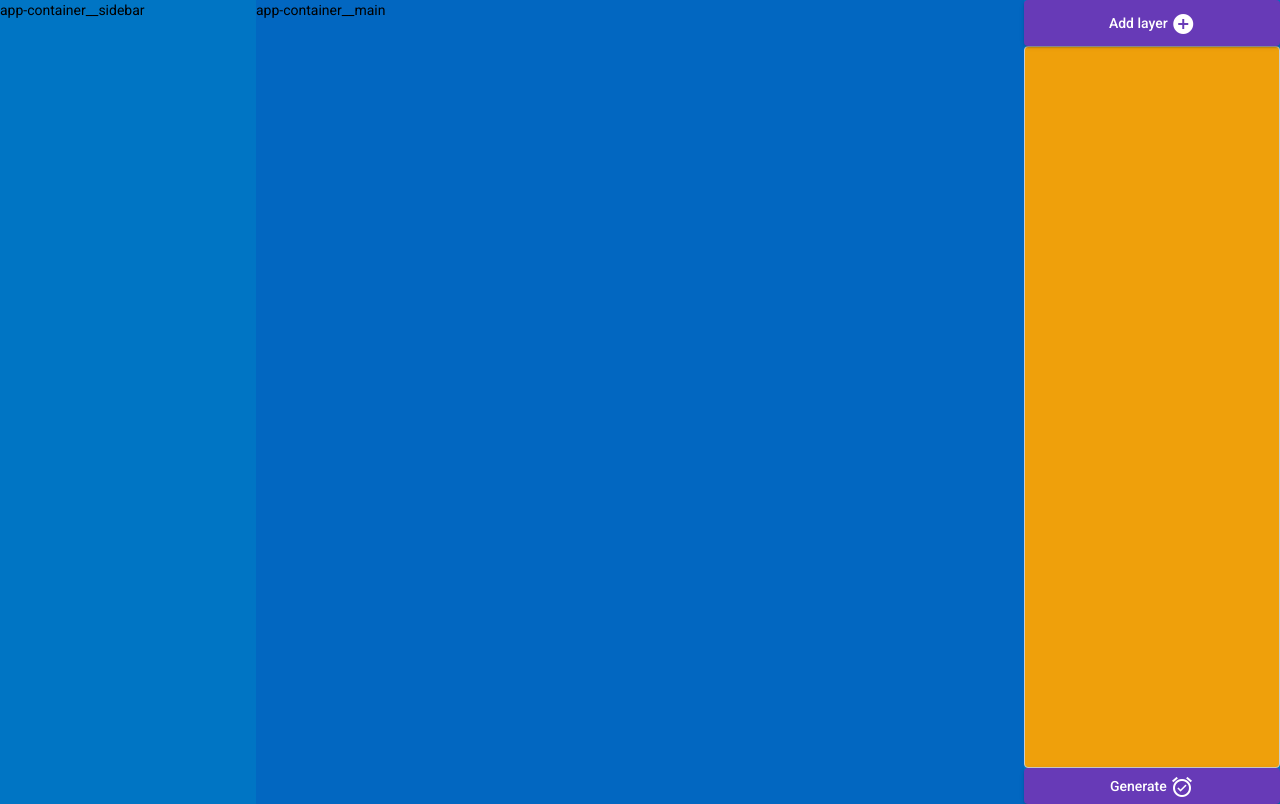
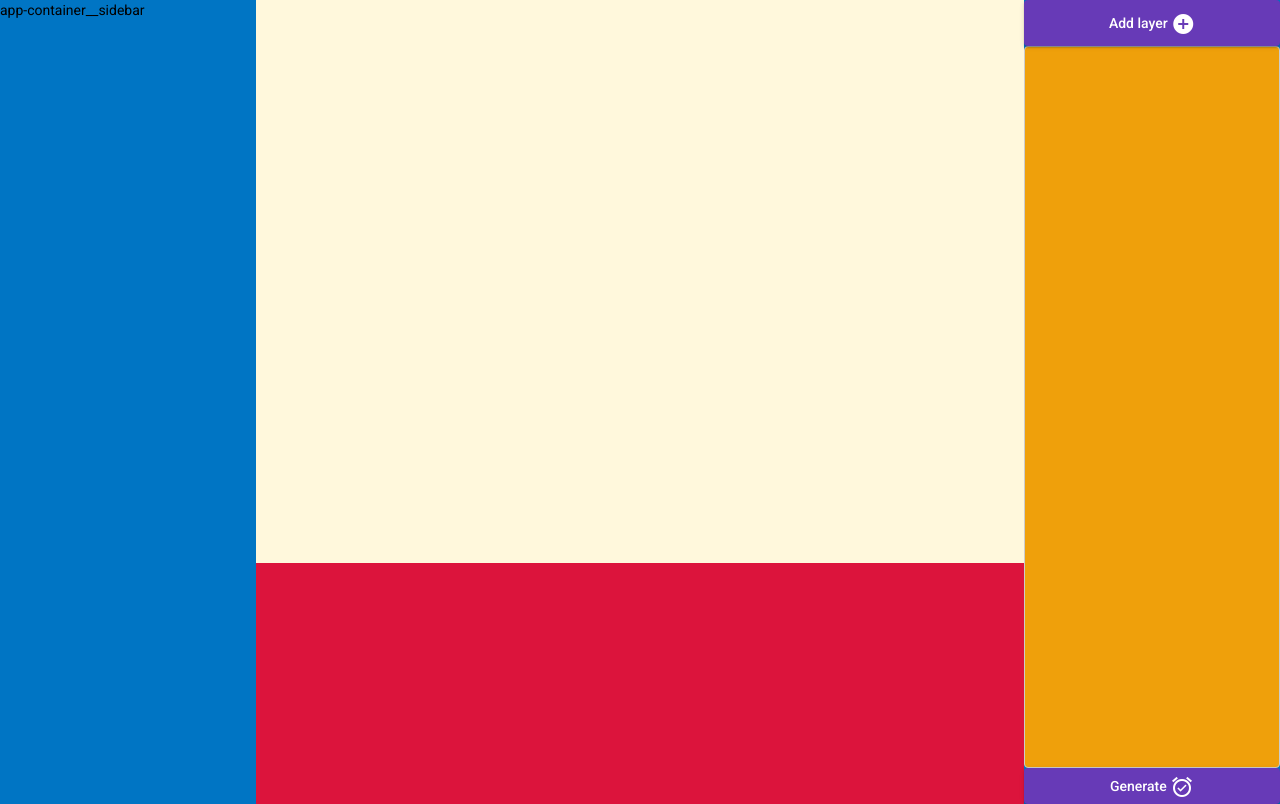
Before and after one commit to Morstern/nft-generator-frontend, an Angular app: page / in a window 1280 px wide. Built offline with nearby package versions, Linux system fonts and the light colour scheme.

Commit message:
Added new middle section, added scss placeholders, moved common scss file

```diff
--- a/src/app/app.component.html
+++ b/src/app/app.component.html
@@ -1,6 +1,8 @@
 <div class="app-container">
   <div class="app-container__sidebar">app-container__sidebar</div>
-  <div class="app-container__main">app-container__main</div>
+  <div class="app-container__main">
+    <app-main-section></app-main-section>
+  </div>
   <div class="app-container__upload-section">
     <app-upload-section></app-upload-section>
   </div>
--- a/src/app/app.module.ts
+++ b/src/app/app.module.ts
@@ -6,6 +6,7 @@ import { AppRoutingModule } from './app-routing.module';
 import { AppComponent } from './app.component';
 import { AngularMaterialModule } from './common/angular-material.module';
 import { LayerSectionModule } from './layer-section/layer-section.module';
+import { MainSectionModule } from './main-section/main-section.module';
 
 @NgModule({
   declarations: [AppComponent],
@@ -14,6 +15,7 @@ import { LayerSectionModule } from './layer-section/layer-section.module';
     AppRoutingModule,
     BrowserAnimationsModule,
     LayerSectionModule,
+    MainSectionModule,
     ServicesModule,
     AngularMaterialModule,
   ],
--- a/src/app/layer-section/layer-section.module.ts
+++ b/src/app/layer-section/layer-section.module.ts
@@ -1,7 +1,7 @@
 import { CommonModule } from '@angular/common';
 import { NgModule } from '@angular/core';
 import { FormsModule } from '@angular/forms';
-import { AngularMaterialModule } from '../common/angular-material.module';
+import { AngularMaterialModule } from '@common/angular-material.module';
 import { AddLayerDialogComponent } from './add-layer-dialog/add-layer-dialog.component';
 import { LayerComponent } from './layer/layer.component';
 import { UploadSectionComponent } from './main/upload-section.component';
--- /dev/null
+++ b/src/app/main-section/main-section/main-section.component.html
@@ -0,0 +1,4 @@
+<div class="main-section">
+  <div class="main-section__preview"></div>
+  <div class="main-section__layer-properties"></div>
+</div>
--- /dev/null
+++ b/src/app/main-section/main-section/main-section.component.ts
@@ -0,0 +1,11 @@
+import { Component, OnInit } from '@angular/core';
+
+@Component({
+  selector: 'app-main-section',
+  templateUrl: './main-section.component.html',
+})
+export class MainSectionComponent implements OnInit {
+  constructor() {}
+
+  ngOnInit(): void {}
+}
--- /dev/null
+++ b/src/css/main-section/main-section.scss
@@ -0,0 +1,13 @@
+.main-section {
+  display: flex;
+  flex-direction: column;
+  height: 100%;
+  &__preview {
+    background-color: cornsilk;
+    flex-grow: 7;
+  }
+  &__layer-properties {
+    background-color: crimson;
+    flex-grow: 3;
+  }
+}
--- a/src/css/main.scss
+++ b/src/css/main.scss
@@ -1,8 +1,9 @@
 /* You can add global styles to this file, and also import other style files */
 
+@import "color-palette.scss";
+@import "material-ui/material-ui-fixes.scss";
 @import "upload-section/upload-section.scss";
-@import "color-palette.scss";
-@import "upload-section/material-ui-fixes.scss";
+@import "main-section/main-section.scss";
 
 html,
 body {
```
Also changed, not shown: src/app/main-section/main-section.module.ts (added, +20 -0 lines), src/css/material-ui/material-ui-fixes.scss (renamed from src/css/upload-section/material-ui-fixes.scss), 1 other file (tests, documents, lock files or other folders).
